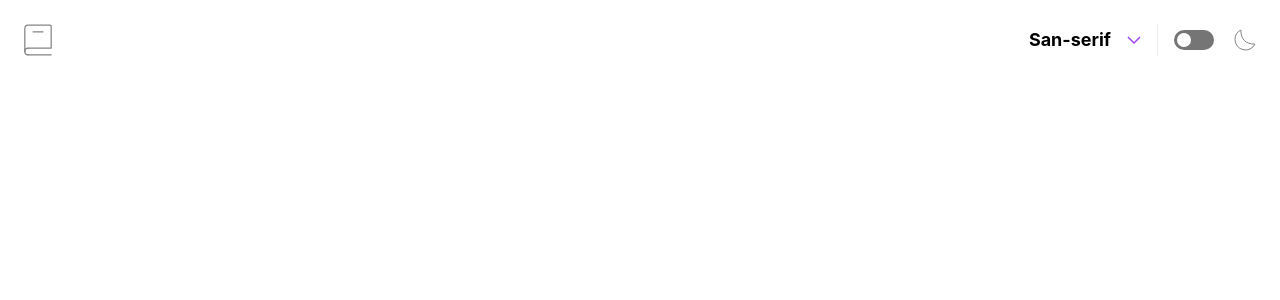
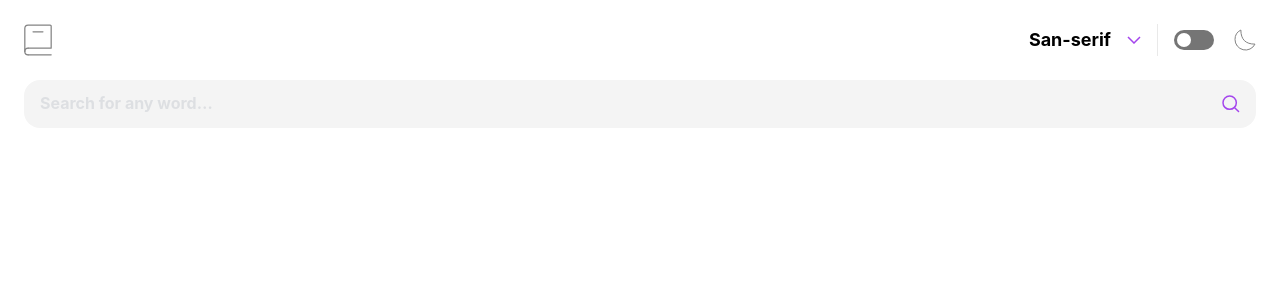
Before and after one commit to gigakhrz/Dictionary-web-app, a React (Vite) app: page / in a window 1280 px wide. Shown: the top 300 px of the page. Built offline with nearby package versions, Linux system fonts and the light colour scheme.

Commit message:
create search input, and result files

```diff
--- a/src/App.tsx
+++ b/src/App.tsx
@@ -1,10 +1,12 @@
 import { useState } from "react";
 import Header from "./components/headet";
+import Search from "./components/Search";
 
 function App(): JSX.Element {
   const [check, setCheck] = useState<boolean>(true);
   const [switchFont, setSwitchFont] = useState<number>(1);
-
+  const [search, setSearch] = useState<string | null>(null);
+  console.log(search);
   return (
     <div
       className={`${
@@ -23,6 +25,7 @@ function App(): JSX.Element {
         switchFont={switchFont}
         setSwitchFont={setSwitchFont}
       />
+      <Search check={check} setSearch={setSearch} />
     </div>
   );
 }
--- /dev/null
+++ b/src/components/Search.tsx
@@ -0,0 +1,35 @@
+import searchIcon from "../assets/icon-search.svg";
+
+interface searchProps {
+  check: boolean;
+  setSearch(search: string): void;
+}
+
+const Search = ({ check, setSearch }: searchProps): JSX.Element => {
+  const inputValue = (e: any) => {
+    e.preventDefault();
+    setSearch(e.target.search.value);
+  };
+
+  return (
+    <form
+      onSubmit={inputValue}
+      className={`flex justify-center gap-[20px] items-center rounded-[16px] w-full h-[48px] px-4 py-[14px] ${
+        check ? "bg-[#F4F4F4]" : "bg-[#1F1F1F]  "
+      }`}
+    >
+      <input
+        type="search"
+        id="search"
+        placeholder="Search for any word…"
+        className={`w-full outline-none border-none font-bold text-[16px] leading-[19.36px] bg-none appearance-none placeholder:opacity-25 ${
+          check ? "bg-[#F4F4F4] " : "bg-[#1F1F1F]"
+        } ${check ? "text-[#2D2D2D]" : "text-white"} `}
+      />
+
+      <img src={searchIcon} alt="search icon" />
+    </form>
+  );
+};
+
+export default Search;
--- /dev/null
+++ b/src/components/result/NoResult.tsx
@@ -0,0 +1,9 @@
+const NoResult = (): JSX.Element => {
+  return (
+    <div>
+      <h1>Noresult</h1>
+    </div>
+  );
+};
+
+export default NoResult;
--- /dev/null
+++ b/src/components/result/Succes.tsx
@@ -0,0 +1,9 @@
+const Succes = (): JSX.Element => {
+  return (
+    <div>
+      <h1>succes</h1>
+    </div>
+  );
+};
+
+export default Succes;
```
Also changed, not shown: src/components/Result.tsx (added, +8 -0 lines).
